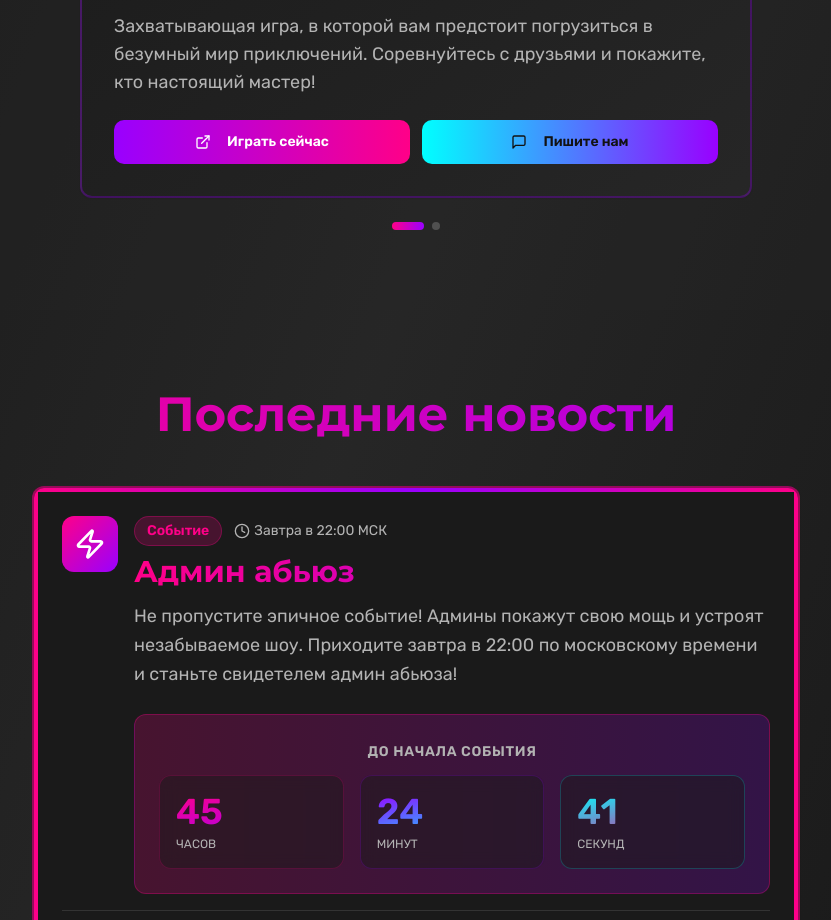
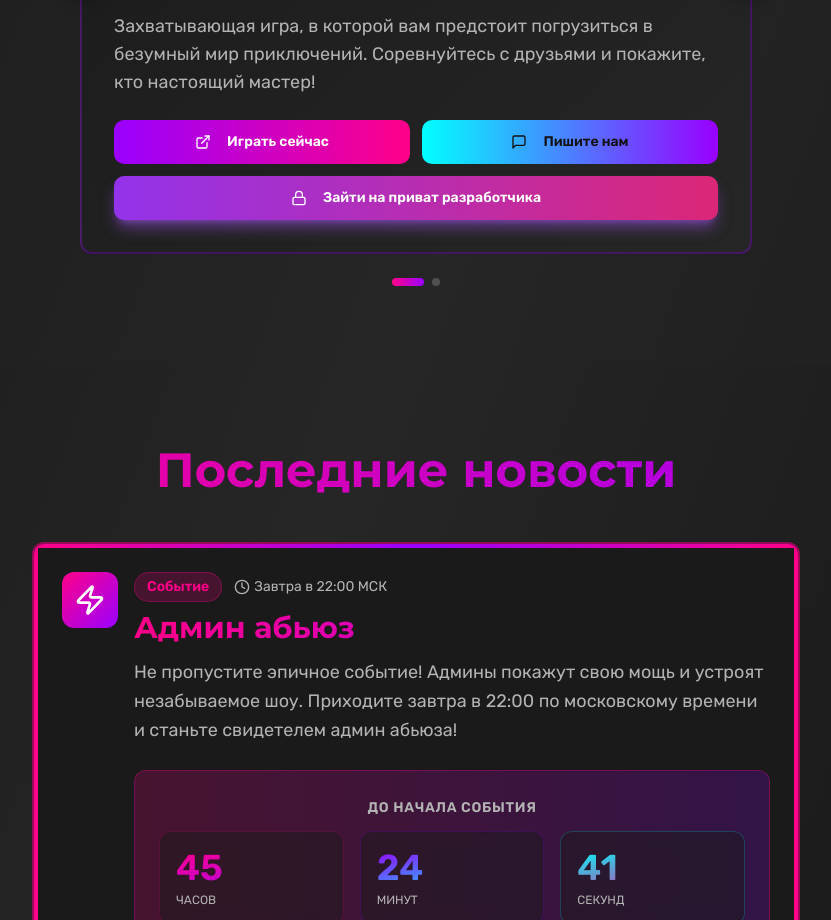
Before and after one commit to pr-poehali-dev/ilovebanstudios-website, a React (Vite) app: page / in a window 1280 px wide. Shown: the part 1470-2390 px from the top of the page, without its empty margins (224-1055 px from the left). Built offline with nearby package versions, Linux system fonts and the light colour scheme.

Commit message:
feat: добавить приватную кнопку разработчика

```diff
--- a/src/pages/Index.tsx
+++ b/src/pages/Index.tsx
@@ -164,6 +164,7 @@ const Index = () => {
                 <p className="text-muted-foreground text-lg mb-6">
                   {projects[currentProject].description}
                 </p>
+                <div className="space-y-3">
                   <div className="flex gap-3">
                     <Button
                       className="flex-1 bg-gradient-to-r from-accent to-primary hover:scale-105 transition-transform text-white font-semibold"
@@ -185,6 +186,19 @@ const Index = () => {
                         Пишите нам
                       </a>
                     </Button>
+                  </div>
+                  {projects[currentProject].title === "Steal a brainrot" && (
+                    <Button
+                      className="w-full bg-gradient-to-r from-purple-600 to-pink-600 hover:scale-105 transition-transform text-white font-bold shadow-lg shadow-purple-500/50"
+                      size="lg"
+                      asChild
+                    >
+                      <a href="https://www.roblox.com/share?code=aa77e00c17fed845a2948cf1c1e3f687&type=Server" target="_blank" rel="noopener noreferrer">
+                        <Icon name="Lock" size={20} className="mr-2" />
+                        Зайти на приват разработчика
+                      </a>
+                    </Button>
+                  )}
                 </div>
               </CardContent>
             </Card>
```
Lines whose indentation alone changed are shown as unchanged.
